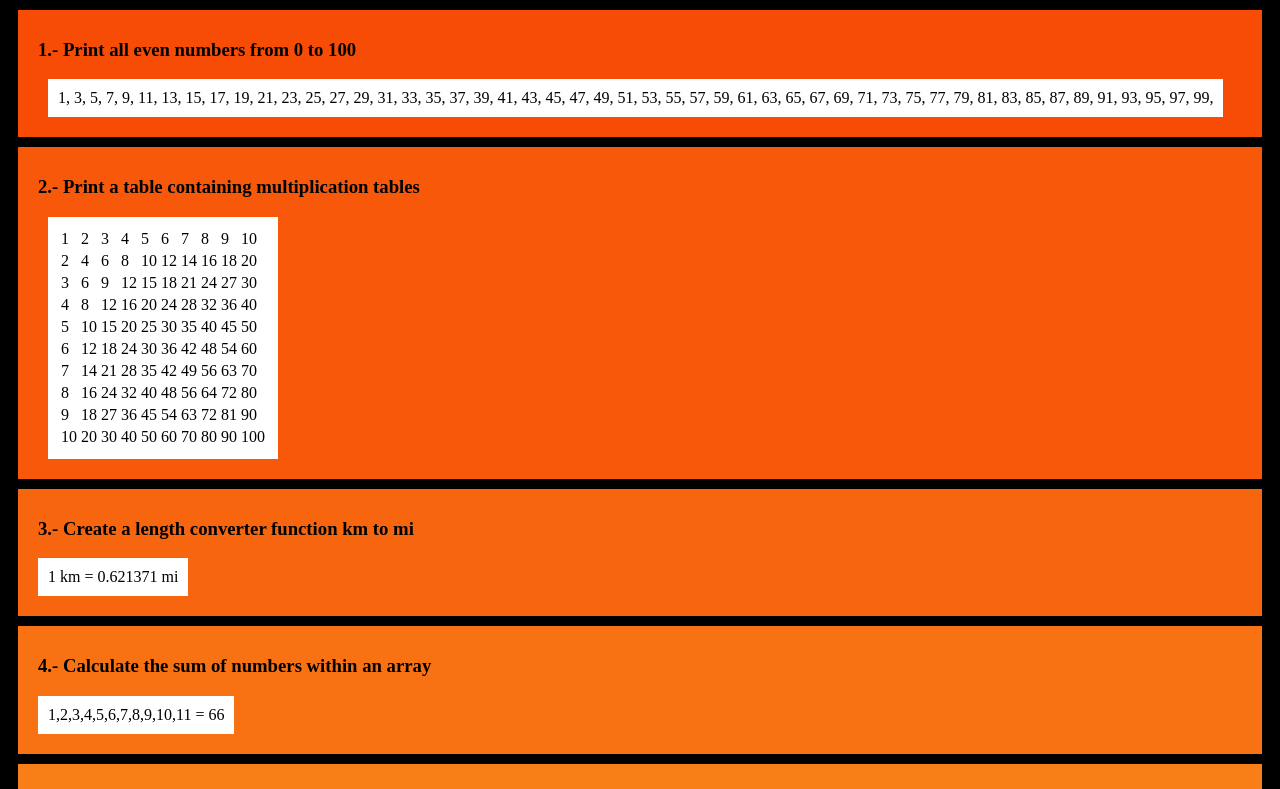
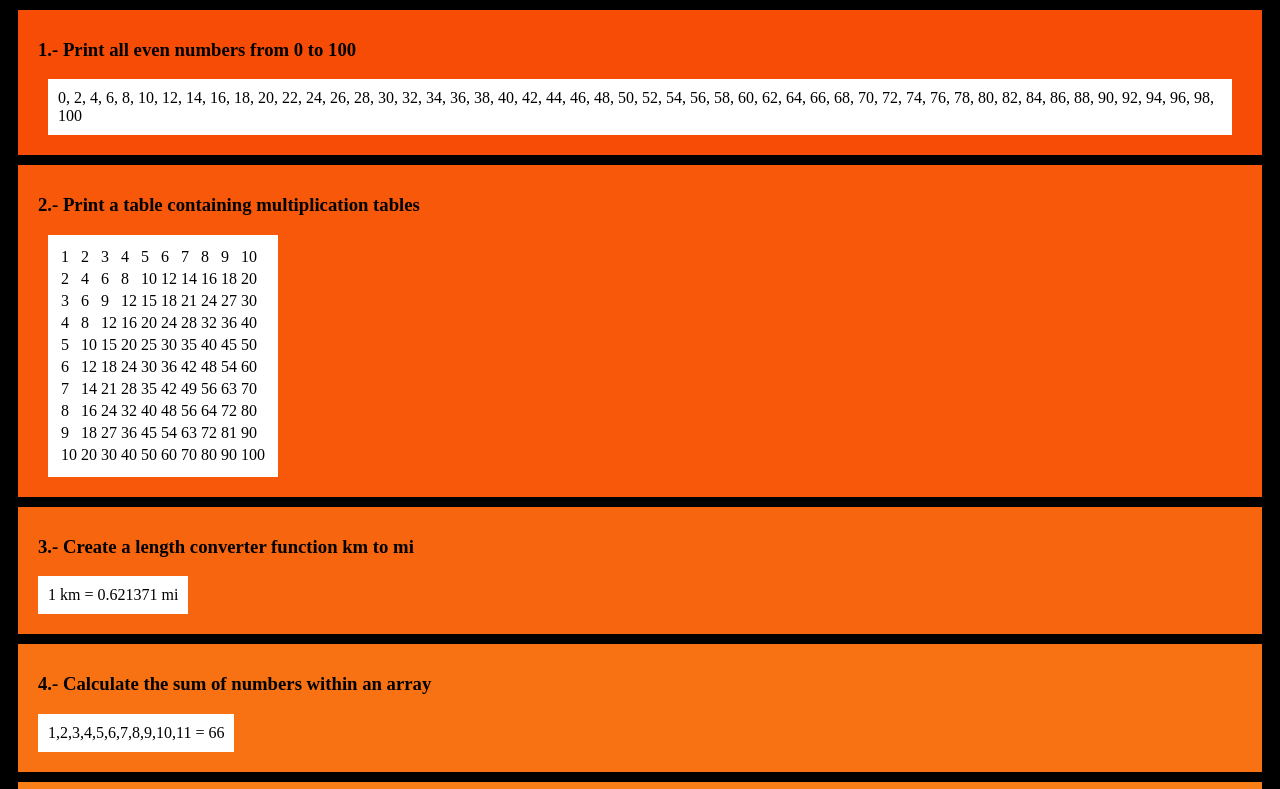
Before and after one commit to acst352/code-challenges, a plain HTML site: page index.html in a window 1280 px wide. Shown: the top 789 px of the page. Drawn offline with Linux system fonts and the light colour scheme.

Commit message:
Update evenNumber function

```diff
--- a/index.html
+++ b/index.html
@@ -17,6 +17,8 @@
                     1.- Print all even numbers from 0 to 100
                 </h3>
                 <div class="answer-excercise-1">
+                    <div id="evenNumber">
+                    </div>
                     <script src="js/evenNumber.js"></script>
                 </div>
             </div>
--- a/js/evenNumber.js
+++ b/js/evenNumber.js
@@ -1,9 +1,14 @@
-function evenNumber(n) {
+function evenNumbers(n) {
+  const result = [];
+
   for (let i = 0; i <= n; i++) {
-    if (i % 2 != 0) {
-      document.write(+i + ", ");
+    if (i % 2 === 0) {
+      result.push(i);
     }
   }
+
+  return result.join(", ");
 }
 
-evenNumber(100);
+const printEvenNumber = document.getElementById("evenNumber");
+printEvenNumber.textContent = evenNumbers(100);
```
